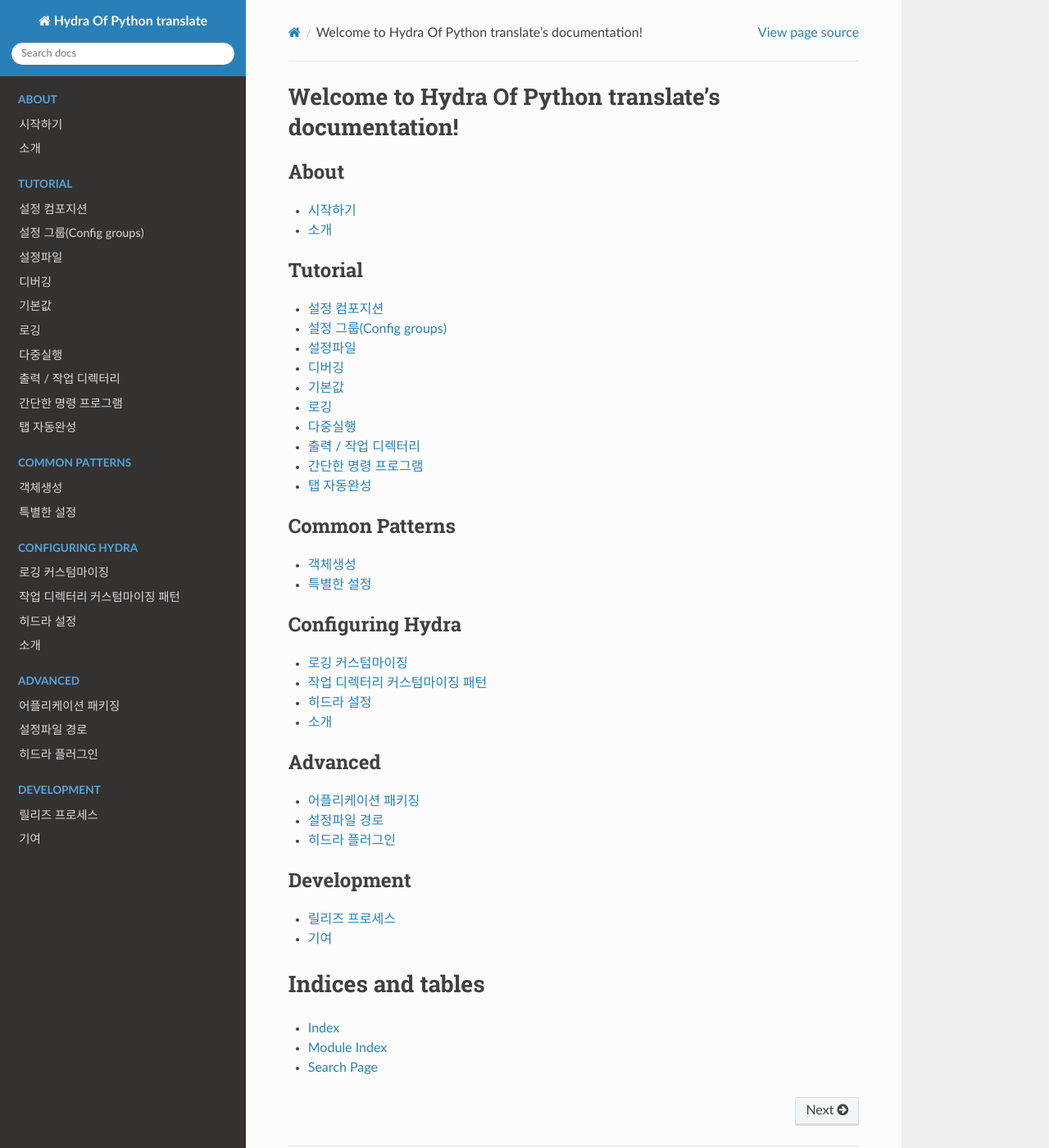
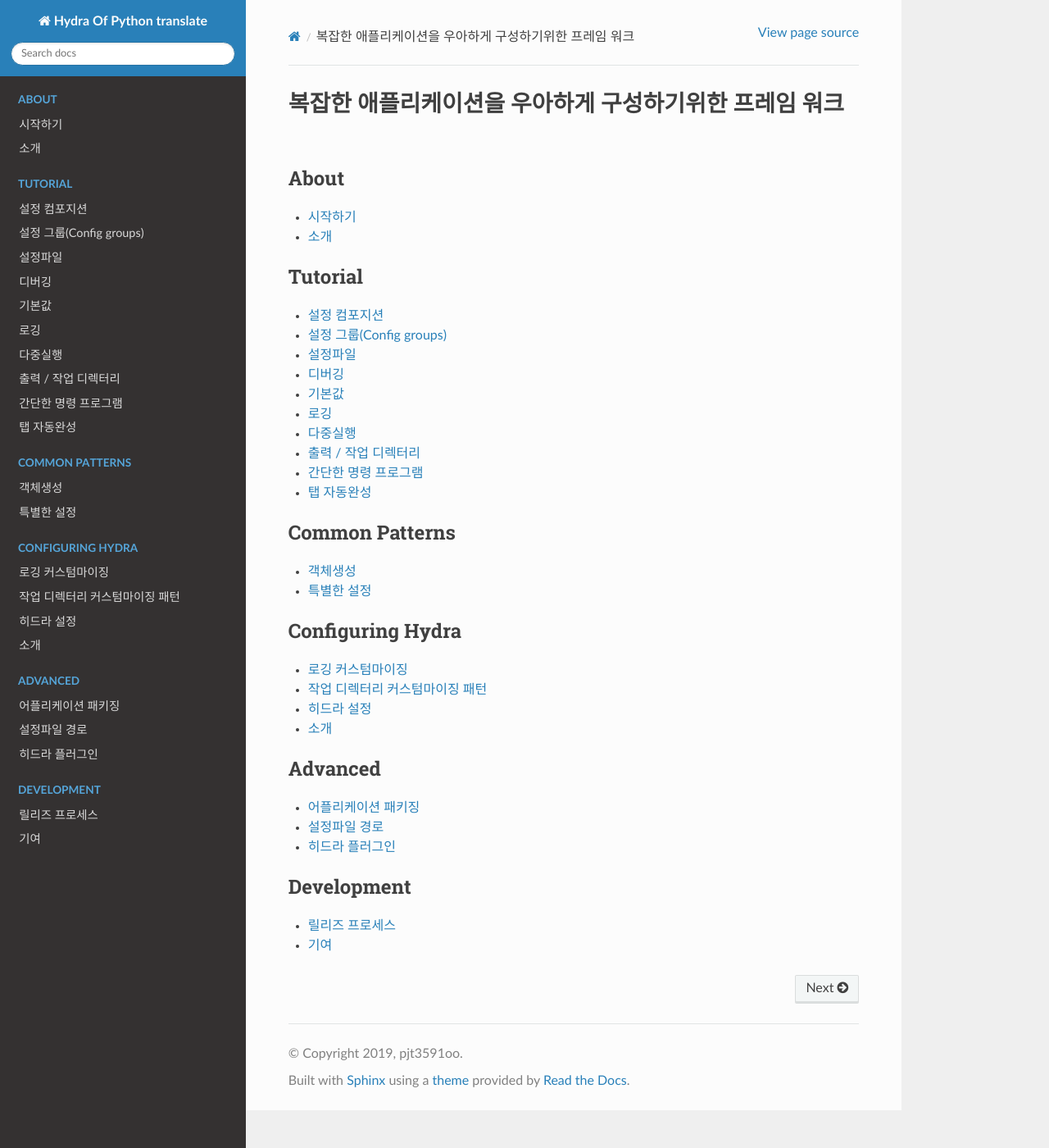
Before and after one commit to pjt3591oo/hydra_translate, a Sphinx documentation site: the page built from docs/source/index.rst, in a window 1280 px wide and 1400 px high. Shown: the whole window at 82% size. Built offline with Sphinx 7.4.7 and the Read the Docs theme 2.0.0, drawn with Linux system fonts in a browser that asks for light colours.

Commit message:
index.rst의 필요없는 부분을 제거한다

```diff
--- a/docs/source/index.rst
+++ b/docs/source/index.rst
@@ -3,7 +3,7 @@
    You can adapt this file completely to your liking, but it should at least
    contain the root `toctree` directive.
 
-Welcome to Hydra Of Python translate's documentation!
+복잡한 애플리케이션을 우아하게 구성하기위한 프레임 워크
 =====================================================
 
 .. toctree::
@@ -57,10 +57,3 @@
     :titlesonly:
 
     Development/*
-
-Indices and tables
-==================
-
-* :ref:`genindex`
-* :ref:`modindex`
-* :ref:`search`
```
Also changed, not shown: 7 other files.
